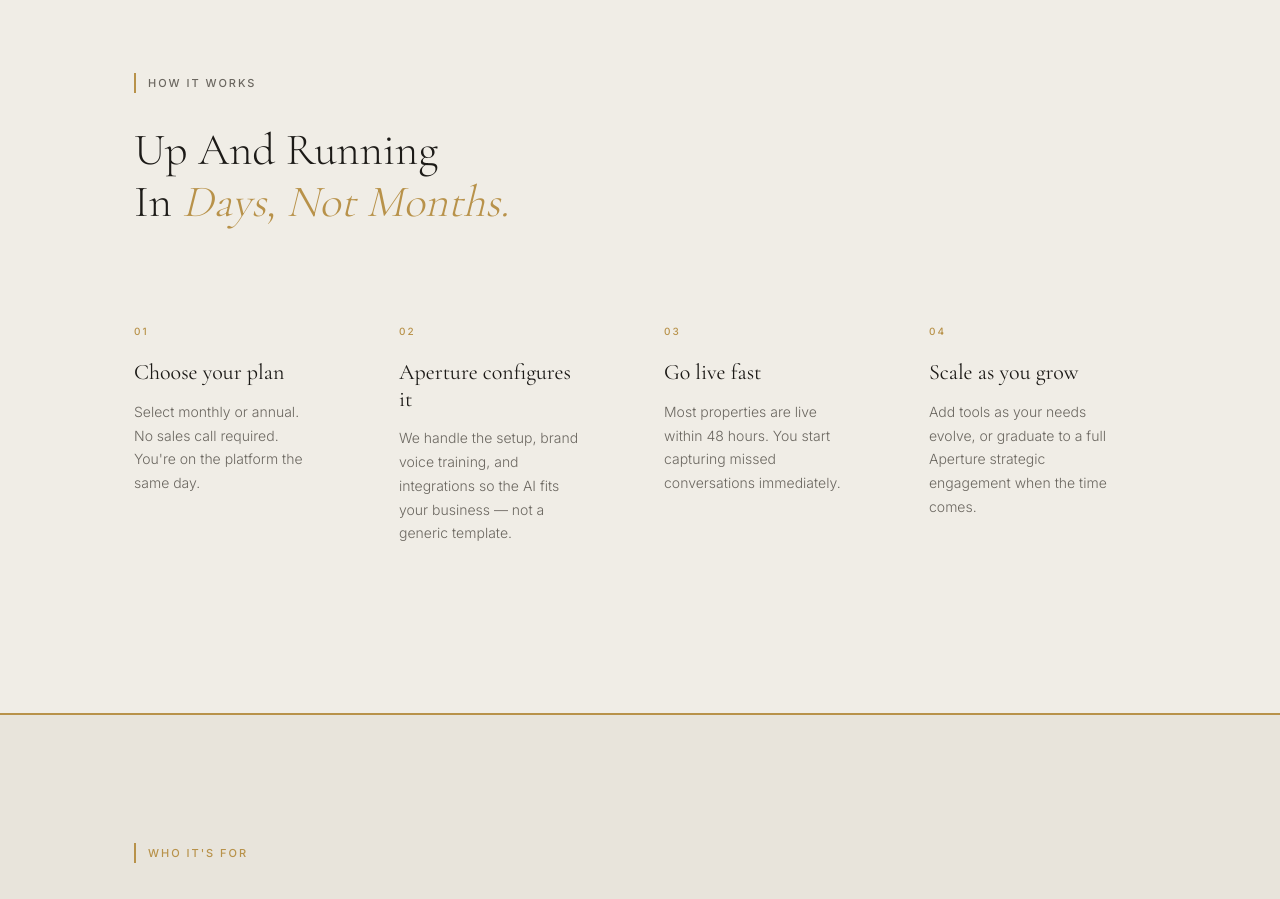
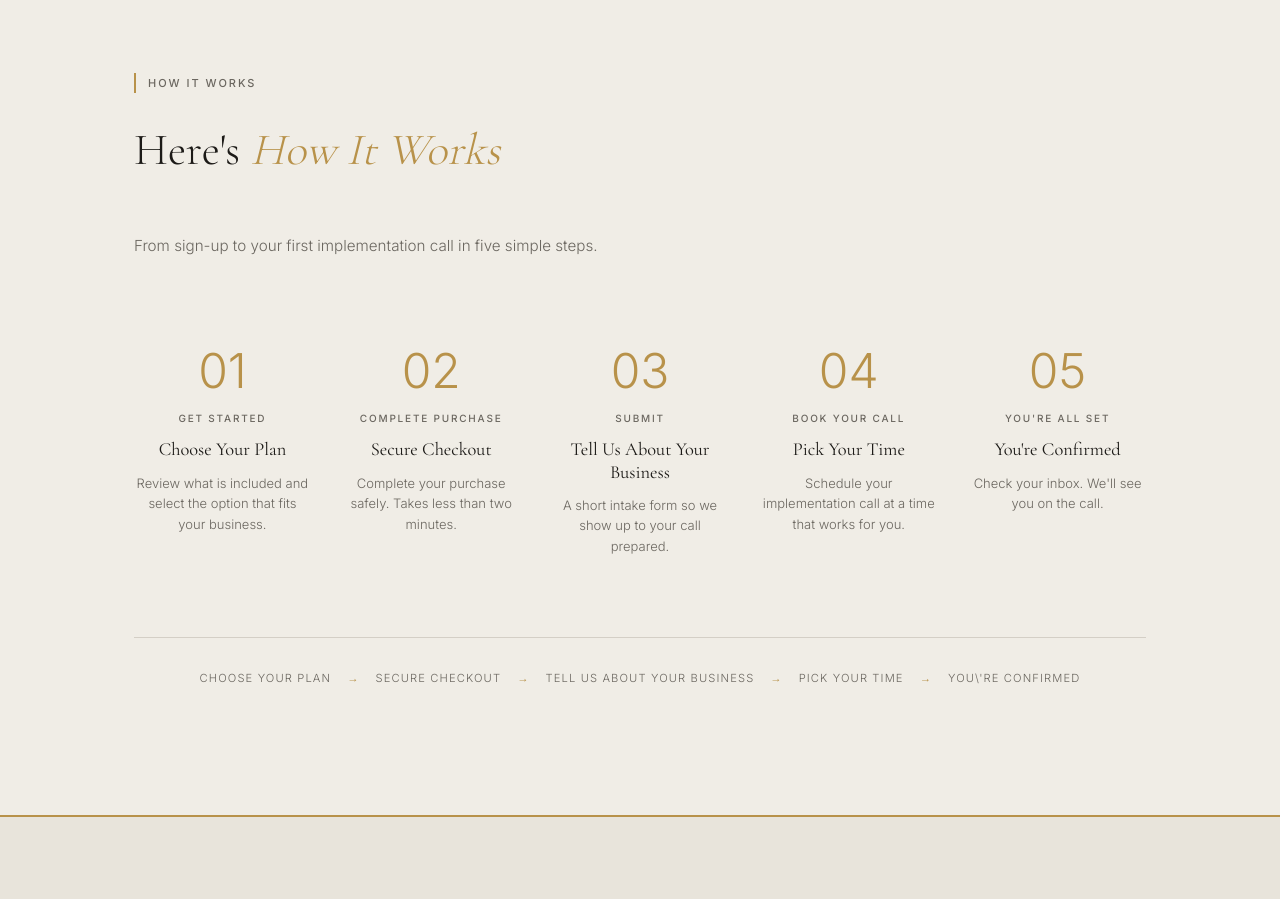
Before and after one commit to letsnavigatebmw/aperture-hospitality, a Next.js app: page /ai-solutions in a window 1280 px wide. Shown: the part 2940-3839 px from the top of the page. Built offline with nearby package versions, Linux system fonts and the light colour scheme.

Commit message:
Update AI Solutions 'How It Works' section with 5-step process

```diff
--- a/app/ai-solutions/page.tsx
+++ b/app/ai-solutions/page.tsx
@@ -169,21 +169,41 @@ export default function AISolutionsPage() {
             How It Works
           </div>
           <h2 style={{ fontFamily: "'Cormorant Garamond', Georgia, serif", fontSize: 'clamp(2.25rem, 3.5vw, 3.25rem)', fontWeight: 300, lineHeight: 1.15, marginBottom: '3.5rem', maxWidth: '20ch' }}>
-            Up And Running<br/>In <em style={{ fontStyle: 'italic', color: '#B8924A' }}>Days, Not Months.</em>
+            Here's <em style={{ fontStyle: 'italic', color: '#B8924A' }}>How It Works</em>
           </h2>
-          <div style={{ display: 'grid', gridTemplateColumns: 'repeat(4, 1fr)', gap: '3rem' }}>
+          <p style={{ fontSize: '0.95rem', fontWeight: 300, lineHeight: 1.75, color: '#6B6760', marginBottom: '3.5rem' }}>
+            From sign-up to your first implementation call in five simple steps.
+          </p>
+          <div style={{ display: 'grid', gridTemplateColumns: 'repeat(5, 1fr)', gap: '2rem', marginBottom: '3rem' }}>
             {[
-              { number: '01', title: 'Choose your plan', desc: 'Select monthly or annual. No sales call required. You\'re on the platform the same day.' },
-              { number: '02', title: 'Aperture configures it', desc: 'We handle the setup, brand voice training, and integrations so the AI fits your business — not a generic template.' },
-              { number: '03', title: 'Go live fast', desc: 'Most properties are live within 48 hours. You start capturing missed conversations immediately.' },
-              { number: '04', title: 'Scale as you grow', desc: 'Add tools as your needs evolve, or graduate to a full Aperture strategic engagement when the time comes.' }
+              { number: '01', badge: 'GET STARTED', title: 'Choose Your Plan', desc: 'Review what is included and select the option that fits your business.' },
+              { number: '02', badge: 'COMPLETE PURCHASE', title: 'Secure Checkout', desc: 'Complete your purchase safely. Takes less than two minutes.' },
+              { number: '03', badge: 'SUBMIT', title: 'Tell Us About Your Business', desc: 'A short intake form so we show up to your call prepared.' },
+              { number: '04', badge: 'BOOK YOUR CALL', title: 'Pick Your Time', desc: 'Schedule your implementation call at a time that works for you.' },
+              { number: '05', badge: 'YOU\'RE ALL SET', title: 'You\'re Confirmed', desc: 'Check your inbox. We\'ll see you on the call.' }
             ].map((step, i) => (
-              <div key={i} style={{ padding: '2.5rem 2rem 2.5rem 0' }}>
-                <div style={{ fontSize: '0.625rem', fontWeight: 500, letterSpacing: '0.2em', textTransform: 'uppercase', color: '#B8924A', marginBottom: '1.25rem' }}>{step.number}</div>
-                <h3 style={{ fontFamily: "'Cormorant Garamond', Georgia, serif", fontSize: '1.375rem', fontWeight: 400, color: '#1C1A17', lineHeight: 1.2, marginBottom: '0.875rem' }}>{step.title}</h3>
-                <p style={{ fontSize: '0.875rem', fontWeight: 300, lineHeight: 1.7, color: '#6B6760', margin: 0 }}>{step.desc}</p>
+              <div key={i} style={{ padding: '2rem 0', textAlign: 'center' }}>
+                <div style={{ fontSize: '3rem', fontWeight: 300, color: '#B8924A', lineHeight: 1, marginBottom: '1rem' }}>{step.number}</div>
+                <div style={{ fontSize: '0.625rem', fontWeight: 500, letterSpacing: '0.18em', textTransform: 'uppercase', color: '#6B6760', marginBottom: '0.75rem' }}>{step.badge}</div>
+                <h3 style={{ fontFamily: "'Cormorant Garamond', Georgia, serif", fontSize: '1.15rem', fontWeight: 400, color: '#1C1A17', lineHeight: 1.2, marginBottom: '0.75rem' }}>{step.title}</h3>
+                <p style={{ fontSize: '0.8125rem', fontWeight: 300, lineHeight: 1.6, color: '#6B6760', margin: 0 }}>{step.desc}</p>
               </div>
             ))}
+          </div>
+
+          {/* Timeline footer */}
+          <div style={{ borderTop: '1px solid #D4CFC6', paddingTop: '2rem', textAlign: 'center' }}>
+            <div style={{ fontSize: '0.7rem', fontWeight: 300, letterSpacing: '0.1em', textTransform: 'uppercase', color: '#6B6760', display: 'flex', alignItems: 'center', justifyContent: 'center', gap: '1rem', flexWrap: 'wrap' }}>
+              <span>Choose Your Plan</span>
+              <span style={{ color: '#B8924A' }}>→</span>
+              <span>Secure Checkout</span>
+              <span style={{ color: '#B8924A' }}>→</span>
+              <span>Tell Us About Your Business</span>
+              <span style={{ color: '#B8924A' }}>→</span>
+              <span>Pick Your Time</span>
+              <span style={{ color: '#B8924A' }}>→</span>
+              <span>You\'re Confirmed</span>
+            </div>
           </div>
         </div>
       </section>
```
